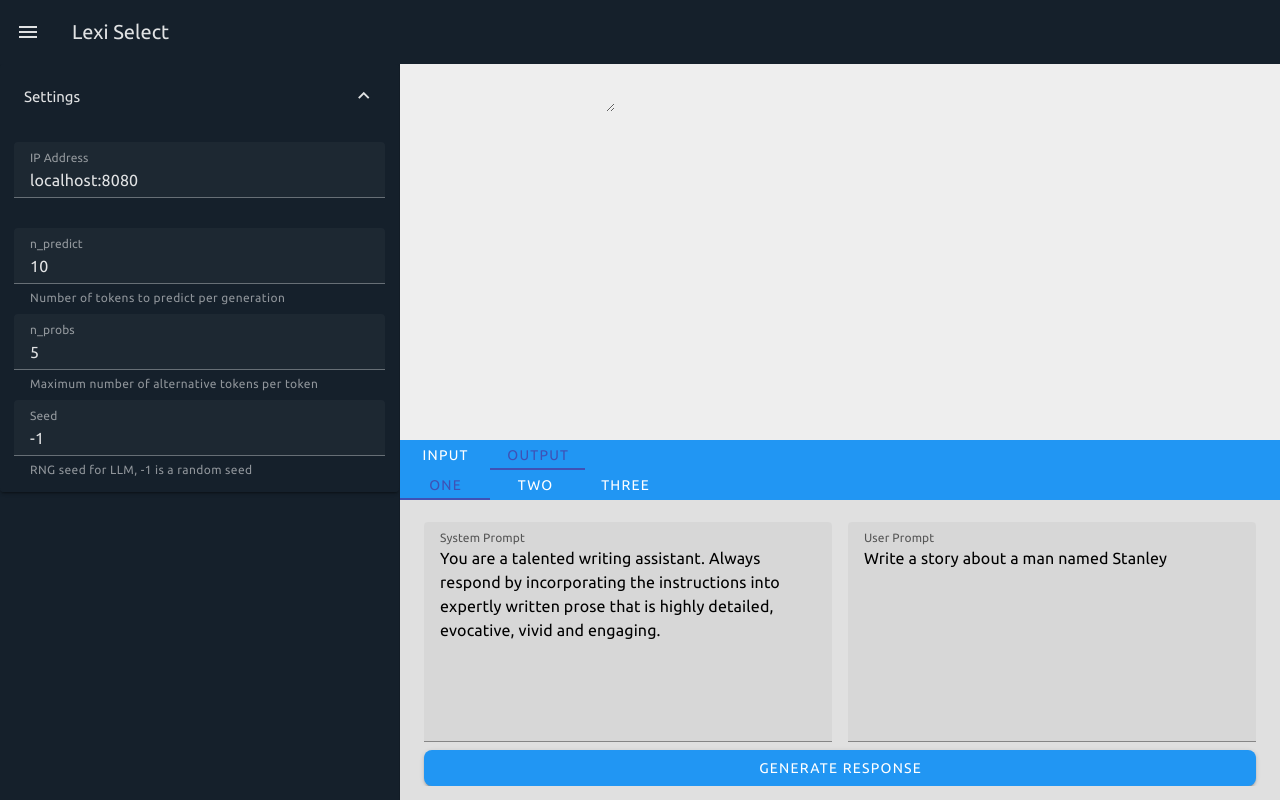
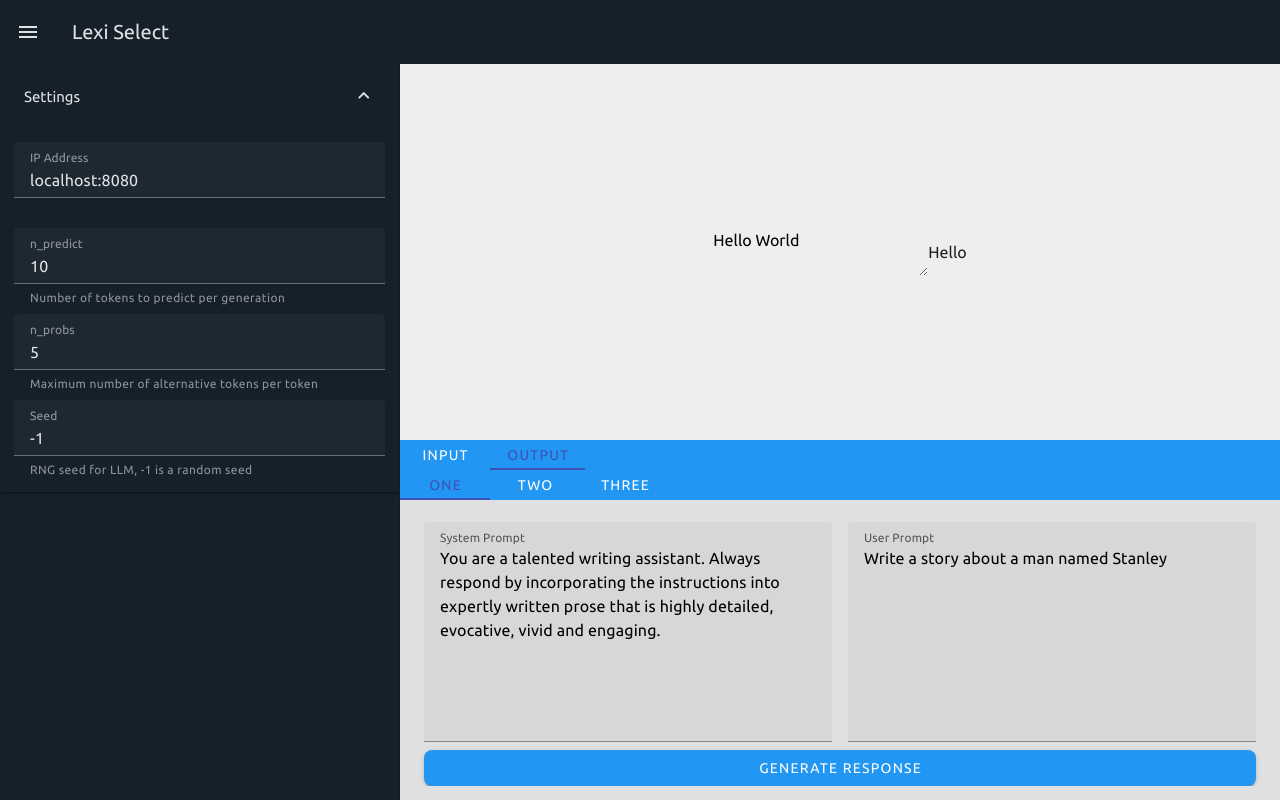
Before and after one commit to dhibbin/LexiSelect, a Vue app: page / in a window 1280 px wide. Built offline with nearby package versions, Linux system fonts and the light colour scheme.

Commit message:
Added Monday/Tuesday log

```diff
--- a/src/App.vue
+++ b/src/App.vue
@@ -17,10 +17,14 @@
     <TextBar @on-generation-recieved="onGenerationRecieved" />
 
 
-    <v-main style="overflow-y: hidden;">
+    <v-main
+      class="d-flex align-center justify-center"
+      style="overflow-y: hidden;"
+    >
       <textarea
         v-model="paragraph"
       />
+      <span>Hello</span>
     </v-main>
   </v-app>
 </template>
@@ -32,7 +36,7 @@
 import type { LlamaInterface } from './objects/LlamaInterface';
 
   const drawer : Ref<boolean> = ref(true)
-  const paragraph : Ref<string> = ref("")
+  const paragraph : Ref<string> = ref("Hello World")
 
   function onGenerationRecieved(value : LlamaInterface) : void {
     paragraph.value = value.content
```
Also changed, not shown: 1 other file (tests, documents, lock files or other folders).
